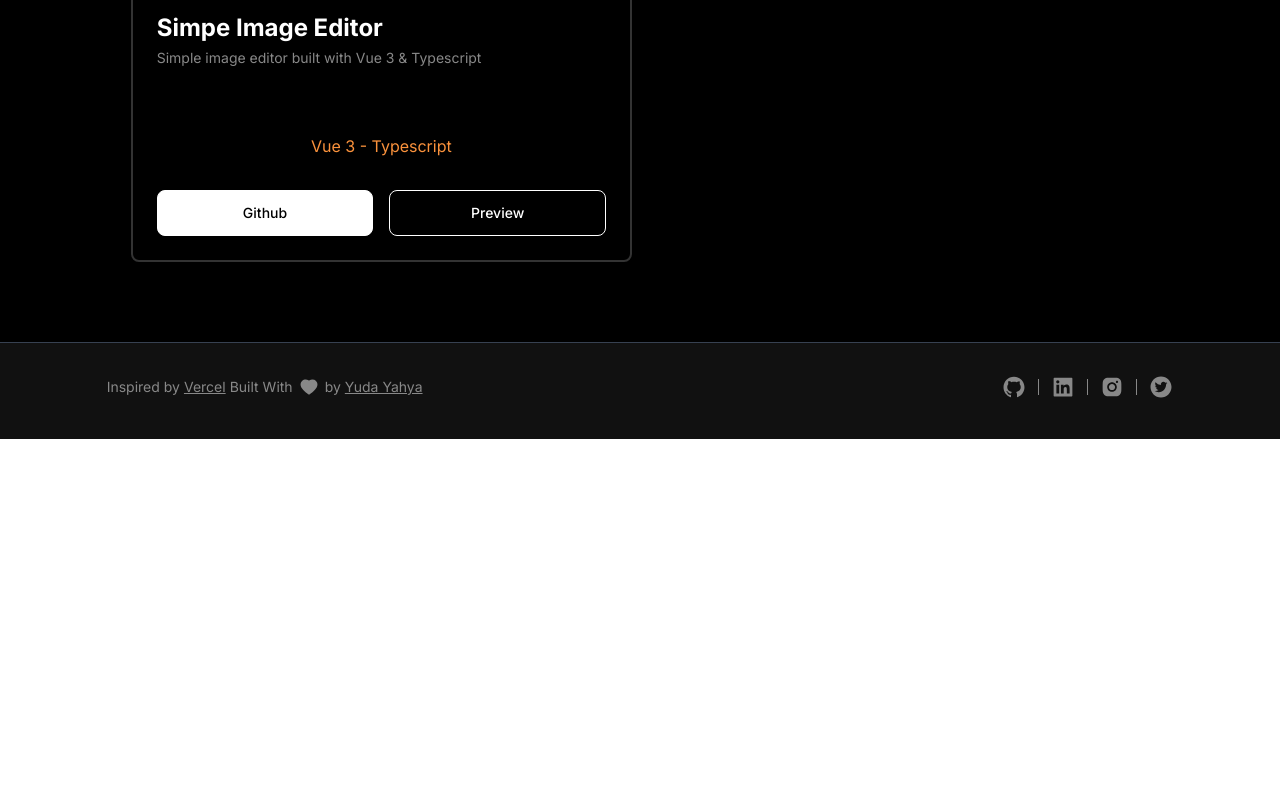
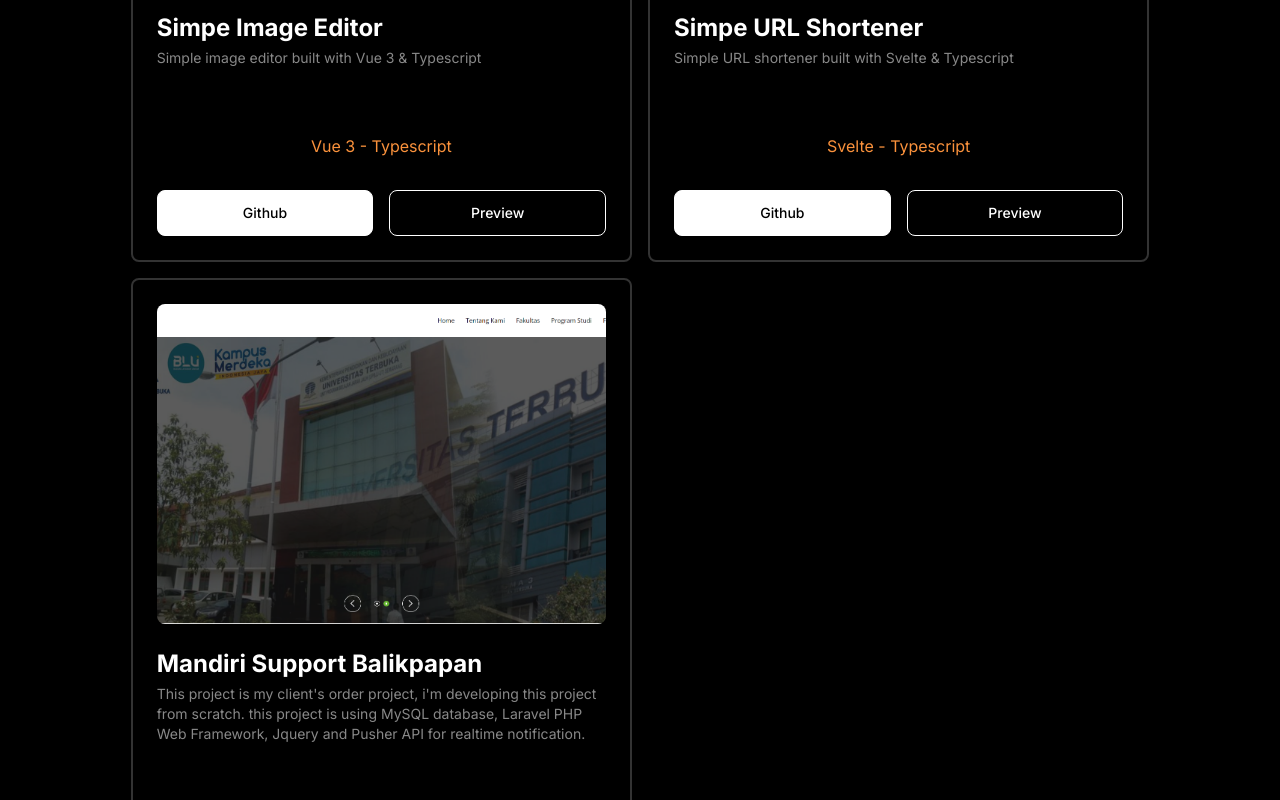
Before and after one commit to yudayahya/yuda-personal-page, a Next.js app: page / in a window 1280 px wide. Shown: the part 5560-6360 px from the top of the page. Before the commit the page ends 5999 px from the top, so only its background shows below. Built offline with nearby package versions, Linux system fonts and the light colour scheme.

Commit message:
add more portfolio

```diff
--- a/constants/index.js
+++ b/constants/index.js
@@ -25,5 +25,23 @@ export const projects = [
         stacks: ['Vue 3', 'Typescript'],
         github: 'https://github.com/yudayahya/simple-image-editor',
         preview: 'https://simple-image-editor-by-yudayahya.netlify.app',
+    },
+    {
+        title: 'Simpe URL Shortener',
+        description:"Simple URL shortener built with Svelte & Typescript",
+        image: '/assets/images/simple-url-shortener.png',
+        alt: 'simple url shortener',
+        stacks: ['Svelte', 'Typescript'],
+        github: 'https://github.com/yudayahya/url-shortener-svelte',
+        preview: 'https://url-shortener-svelte.vercel.app',
+    },
+    {
+        title: 'Mandiri Support Balikpapan',
+        description:"This project is my client's order project, i'm developing this project from scratch. this project is using MySQL database, Laravel PHP Web Framework, Jquery and Pusher API for realtime notification.",
+        image: '/assets/images/mandiri-support.png',
+        alt: 'mandiri support',
+        stacks: ['MySQL', 'Laravel', 'Javascript'],
+        github: 'https://github.com/yudayahya',
+        preview: 'https://mandirisupport.com',
     }
 ]
```
Also changed, not shown: public/assets/images/mandiri-support.png (added), public/assets/images/simple-url-shortener.png (added).
